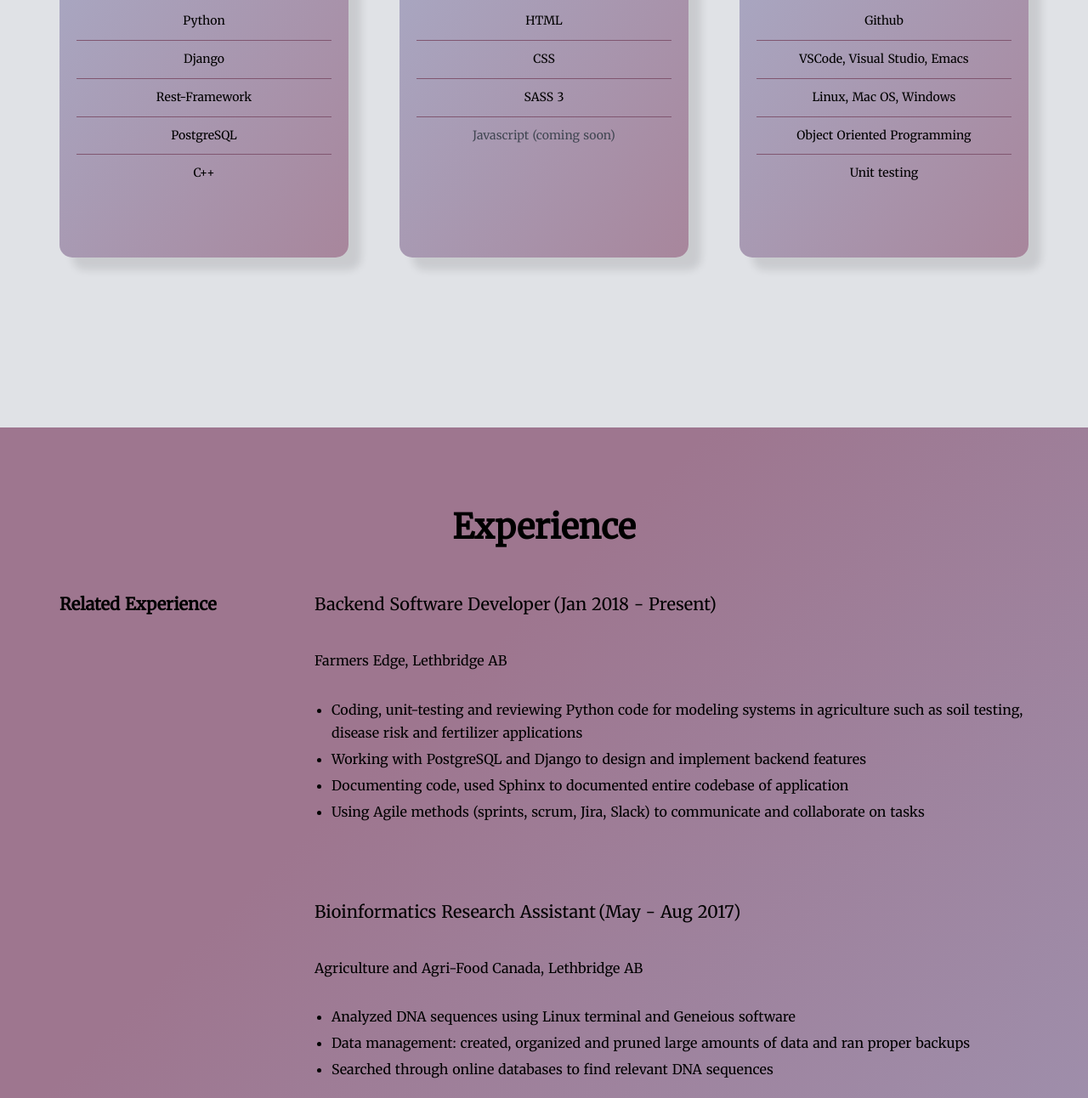
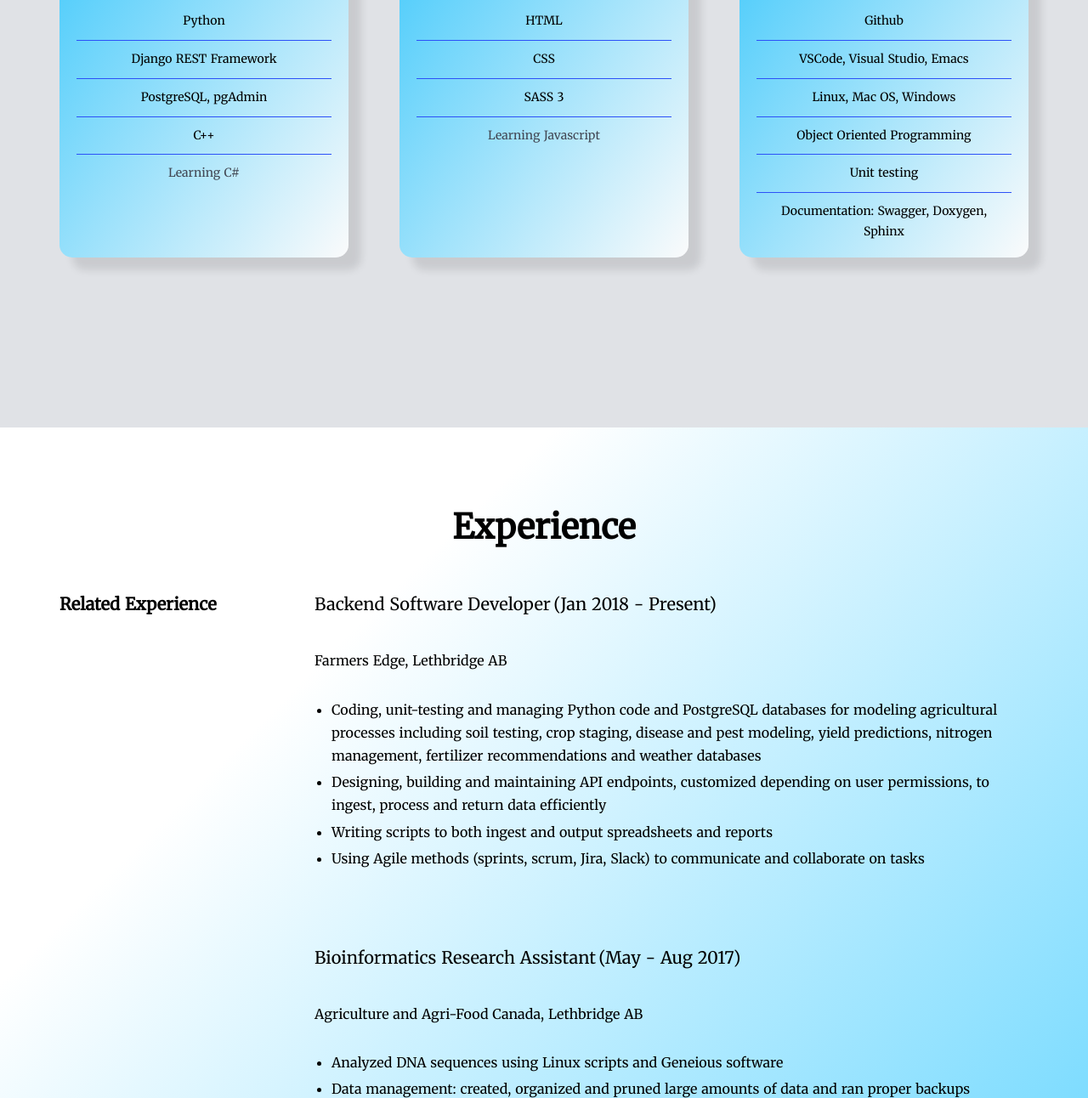
Before and after one commit to Brilyte/Brilyte.github.io, a website: page index.html in a window 1280 px wide. Shown: the part 968-2260 px from the top of the page at 85% size. Drawn offline with Linux system fonts and the light colour scheme.

Commit message:
Blue scheme and updated resume details

```diff
--- a/index.html
+++ b/index.html
@@ -52,10 +52,10 @@
                             <div class="card__details">
                                 <ul>
                                     <li>Python</li>
-                                    <li>Django</li>
-                                    <li>Rest-Framework</li>
-                                    <li>PostgreSQL</li>
+                                    <li>Django REST Framework</li>
+                                    <li>PostgreSQL, pgAdmin</li>
                                     <li>C++</li>
+                                    <li class="card__details__coming-soon">Learning C#</li>
                                 </ul>
                             </div>
                         </div>
@@ -73,7 +73,7 @@
                                     <li>HTML</li>
                                     <li>CSS</li>
                                     <li>SASS 3</li>
-                                    <li class="card__details__coming-soon">Javascript (coming soon)</li>
+                                    <li class="card__details__coming-soon">Learning Javascript</li>
                                 </ul>
                             </div>
                         </div>
@@ -93,6 +93,7 @@
                                     <li>Linux, Mac OS, Windows</li>
                                     <li>Object Oriented Programming</li>
                                     <li>Unit testing</li>
+                                    <li>Documentation: Swagger, Doxygen, Sphinx</li>
                                 </ul>
                             </div>
                         </div>
@@ -117,9 +118,9 @@
                                 <h3 class="experience-description__title">(Jan 2018 - Present)</h3>
                                 <p class="paragraph">Farmers Edge, Lethbridge AB</p>
                                 <ul class="experience-list">
-                                    <li class="experience-list__item"> Coding, unit-testing and reviewing Python code for modeling systems in agriculture such as soil testing, disease risk and fertilizer applications</li>
-                                    <li class="experience-list__item">Working with PostgreSQL and Django to design and implement backend features</li>
-                                    <li class="experience-list__item">Documenting code, used Sphinx  to documented entire codebase of application</li>
+                                    <li class="experience-list__item">Coding, unit-testing and managing Python code and PostgreSQL databases for modeling agricultural processes including soil testing, crop staging, disease and pest modeling, yield predictions, nitrogen management, fertilizer recommendations and weather databases</li>
+                                    <li class="experience-list__item">Designing, building and maintaining API endpoints, customized depending on user permissions, to ingest, process and return data efficiently</li>
+                                    <li class="experience-list__item">Writing scripts to both ingest and output spreadsheets and reports</li>
                                     <li class="experience-list__item">Using Agile methods (sprints, scrum, Jira, Slack) to communicate and collaborate on tasks</li>
                                 </ul>
                             </div>
@@ -141,7 +142,7 @@
                                 <h3 class="experience-description__title">(May - Aug 2017)</h3>
                                 <p class="paragraph">Agriculture and Agri-Food Canada, Lethbridge AB</p>
                                 <ul class="experience-list">
-                                    <li class="experience-list__item">Analyzed DNA sequences using Linux terminal and Geneious software</li>
+                                    <li class="experience-list__item">Analyzed DNA sequences using Linux scripts and Geneious software</li>
                                     <li class="experience-list__item">Data management: created, organized and pruned large amounts of data and ran proper backups</li>
                                     <li class="experience-list__item">Searched through online databases to find relevant DNA sequences</li>
                                 </ul>
@@ -239,7 +240,7 @@
                         <li class="project-list__item">Line Editor Project</li>
                         <li class="project-list__item">MyString Project</li>
                     </ul>
-                    <p class="project_website paragraph">This website is a project built in SASS3 using grid layout</p>
+                    <p class="project_website paragraph">This website is a project built in SASS3</p>
                 </div>
             </section>
 
--- a/package.json
+++ b/package.json
@@ -4,7 +4,9 @@
   "description": "resume website",
   "main": "index.js",
   "scripts": {
-    "test": "echo \"Error: no test specified\" && exit 1",
+    "watch:sass": "node-sass sass/main.scss css/style.css -w",
+    "devserver": "live-server",
+    "start": "npm-run-all --parallel devserver watch:sass",
     "compile:sass": "node-sass sass/main.scss css/style.css -w"
   },
   "author": "Briana Smith",
@@ -13,6 +15,7 @@
     "node-sass": "^4.12.0"
   },
   "dependencies": {
+    "npm-run-all": "^4.1.5",
     "tar": "^4.4.8"
   }
 }
--- a/sass/abstracts/_variables.scss
+++ b/sass/abstracts/_variables.scss
@@ -5,13 +5,14 @@ $color-grey:  rgb(224, 226, 230);
 $color-dark-grey:rgb(66, 71, 83) ;
 
 
-$color-light-purple: #9fa4c4;
-$color-dark-purple: #9e768f;
-$color-dark-purple-2: #805670;
-$color-darker-purple: #181c38;
+$color-light-purple: #11BFFF;
+$color-dark-purple: #fff;
+$color-dark-purple-2: #2c51f8;
+$color-darker-purple: #18226d;
 
-$color-1:rgb(98, 106, 218);
-$color-2: #172066;
+// Only used on card pictures, top left (1) to bottom right (2) gradient
+$color-1:#05384A;
+$color-2: #05384A;
 
 // GRID
 $grid-width: 114rem;
--- a/sass/components/_button.scss
+++ b/sass/components/_button.scss
@@ -31,11 +31,12 @@
     &:link,
     &:visited {
 
-        color: $color-dark-purple;
+        color: $color-black;
+        text-decoration: underline;
         font-size: 1.7rem;
-        text-decoration: none;
+        // text-decoration: none;
         padding: 0.3rem;
-        // text-shadow: 0.2rem 0.2rem #9fa4c4
+        // text-shadow: 0.2rem 0.2rem #fff;
     }
 
     &:hover {
--- a/sass/layout/_header.scss
+++ b/sass/layout/_header.scss
@@ -1,5 +1,5 @@
 .header {
-    background-image: linear-gradient(315deg, $color-light-purple 0%, $color-dark-purple 74%);
+    background-image: linear-gradient(315deg, $color-light-purple 0%, $color-dark-purple 80%);
 
     height: 75vh;
     position: relative;
@@ -17,8 +17,8 @@
 
         &--name {
             display: inline;
-            color: $color-darker-purple;
-            text-shadow: 0.2rem 0.2rem #9fa4c4;
+            color: $color-black;
+            // text-shadow: 0.2rem 0.2rem #9fa4c4;
             letter-spacing: 1.5rem;
         }
     }
--- a/sass/pages/_home.scss
+++ b/sass/pages/_home.scss
@@ -7,7 +7,7 @@
 .section-experience {
     margin-top: 0;
     padding: 5rem 0 10rem 0;
-    background-image: linear-gradient(315deg, $color-light-purple 0%, $color-dark-purple 74%);
+    background-image: linear-gradient(315deg, $color-light-purple 0%, $color-dark-purple 80%);
 }
 
 .section-projects {
@@ -19,7 +19,7 @@
 .section-contact {
     margin-top: 0;
     padding: 5rem 0 20rem 0;
-    background-image: linear-gradient(315deg, $color-light-purple 0%, $color-dark-purple 74%);
+    background-image: linear-gradient(315deg, $color-light-purple 0%, $color-dark-purple 80%);
 }
 
 .section-skill-box {
```
Also changed, not shown: css/style.css, 1 other file.
